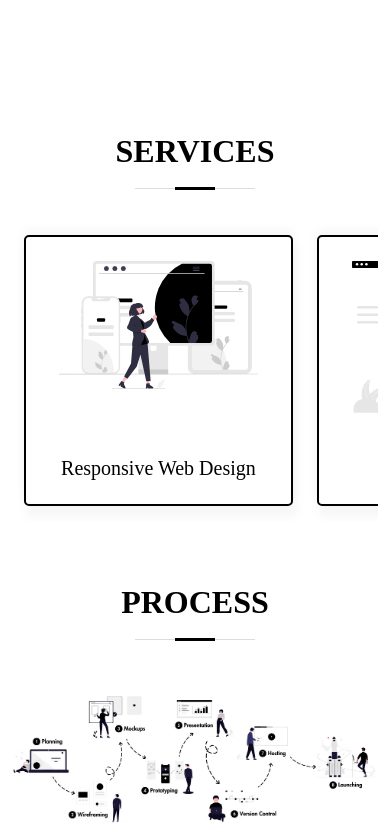
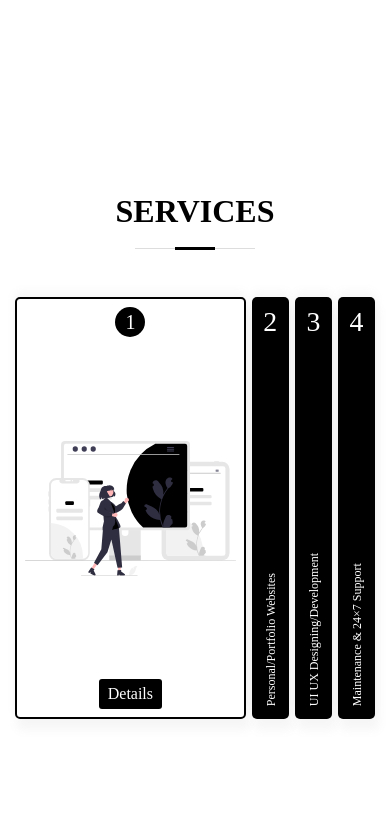
Before and after one commit to sreeharipdsy/wytebirds-it-solutions, a plain HTML site: page index.html in a window 390 px wide. Shown: the part 760-1599 px from the top of the page. Drawn offline with nearby package versions, Linux system fonts and the light colour scheme.

Commit message:
service section mob view - card expansion

```diff
--- a/assets/css/style.css
+++ b/assets/css/style.css
@@ -685,7 +685,7 @@ section {
     margin-inline: 0;
   }
   .services, .process {
-    padding-top: 60px 0;
+    padding-top: 60px;
   }
   .services .icon-box {
     padding: 0 !important;
@@ -700,6 +700,115 @@ section {
     width: 70%;
     text-align: end !important;
   }*/
+}
+.services .expand-container {
+  display: none;
+}
+.services .panel {
+  background-size: cover;
+  background-position: center;
+  background-repeat: no-repeat;
+  height: 60vh;
+  border-radius: 0;
+  color: #000000;
+  cursor: pointer;
+  flex: 0.5;
+  margin: 10px;
+  position: relative;
+  transition: none;
+}
+.services .panel-icon-box {
+  box-shadow: 3px 10px 10px 1px rgba(136, 136, 136, 0.075), 0px -5px 10px rgba(136, 136, 136, 0.075);
+  padding: 0.5em;
+  transition: all ease-in-out 0.3s;
+  background: #000000;
+  height: 50vh;
+  width: 15%;
+  align-content: space-between;
+  margin: 3px;
+  border-radius: 5px;
+  color: #000000;
+}
+.services .panel-icon-box h1 {
+  color: white;
+  text-align: center;
+}
+.services .panel-icon-box img {
+  width: 75%;
+  display: none;
+}
+.services .panel-icon-box h4 {
+  transform: rotate(270deg);
+  position: absolute;
+  bottom: 8em;
+  color: #ffffff;
+  right: -5.5em;
+}
+.services .panel a {
+  display: none;
+}
+@media (max-width: 410px) {
+  .services .panel-icon-box h4 {
+    right: -6em;
+  }
+}
+@media (max-width: 992px) {
+  .services .row {
+    display: none;
+  }
+  .services .expand-container {
+    display: flex;
+    width: 100%;
+    margin-inline: auto;
+  }
+  .services .panel-icon-box h4 {
+    font-size: 12px;
+    width: 15em;
+    margin-bottom: 0;
+  }
+  .services .panel.active {
+    display: grid !important;
+  }
+  .services .panel.active img {
+    width: 100% !important;
+  }
+}
+.services .panel.active {
+  display: flex;
+  flex: 5;
+  background: white;
+  width: 100%;
+  border: 2px solid black;
+  border-radius: 5px;
+}
+.services .panel.active h1 {
+  padding: 3px;
+  width: 30px;
+  margin: auto;
+  background: black;
+  border-radius: 1em;
+  color: white;
+  font-size: 20px;
+}
+.services .panel.active h4 {
+  transform: rotate(0);
+  color: #000000;
+  position: absolute;
+  bottom: 0.5em;
+  right: 1em;
+  display: none;
+}
+.services .panel.active a {
+  display: block;
+  justify-self: center;
+  background: #000000;
+  color: #ffffff;
+  border-radius: 3px;
+  padding: 3px 9px 3px 9px;
+}
+.services .panel.active img {
+  width: 50%;
+  display: block;
 }
 @media (max-width: 576px) {
   .services .mobile-card-container {
@@ -737,10 +846,10 @@ section {
   transition: all ease-in-out 0.4s;
   background: #ffffff;
   height: auto;
+  display: grid;
   width: 100%;
   border-radius: 5px;
   border: 2px solid black;
-  display: grid;
   align-content: space-between;
 }
 .services .icon-box:hover {
--- /dev/null
+++ b/assets/js/panel.js
@@ -0,0 +1,14 @@
+const panels = document.querySelectorAll('.panel')
+
+panels.forEach(panel => {
+    panel.addEventListener('click', () => {
+        removeActiveClasses()
+        panel.classList.add('active')
+    })
+})
+
+function removeActiveClasses() {
+    panels.forEach(panel => {
+        panel.classList.remove('active')
+    })
+}
--- a/index.html
+++ b/index.html
@@ -263,7 +263,37 @@
             </div>
           </div>
         </div>
+
+        <!--Card Expanding-->
+        <br>
+        <div class="expand-container" data-aos="zoom-in">
+          <div class="panel panel-icon-box active">
+            <h1>1</h1>
+            <img src="assets/services/responsive-web-design.svg" alt="">
+            <h4>Business/Company Websites</h4>
+            <a href="">Details</a>
+          </div>
+          <div class="panel panel-icon-box">
+            <h1>2</h1>
+            <img src="assets/services/personal-website.svg">
+            <h4>Personal/Portfolio Websites</h4>
+            <a href="">Details</a>
+          </div>
+          <div class="panel panel-icon-box">
+            <h1>3</h1>
+            <img src="assets/services/ui-design.svg">
+            <h4>UI UX Designing/Development</h4>
+            <a href="">Details</a>
+          </div>
+          <div class="panel panel-icon-box">
+            <h1>4</h1>
+            <img src="assets/services/maintanence.svg">
+            <h4>Maintenance & 24×7 Support</h4>
+            <a href="">Details</a>
+          </div>
+        </div>
       </div>
+
     </section><!-- End Services Section -->
 
     <section id="process" class="process section-bg">
@@ -796,8 +826,9 @@
   <script src="assets/vendor/swiper/swiper-bundle.min.js"></script>
   <script src="assets/vendor/waypoints/noframework.waypoints.js"></script>
 
-  <!-- Template Main JS File -->
+  <!-- Main JS File -->
   <script src="assets/js/main.js"></script>
+  <script src="assets/js/panel.js"></script>
 
 </body>
 
```
